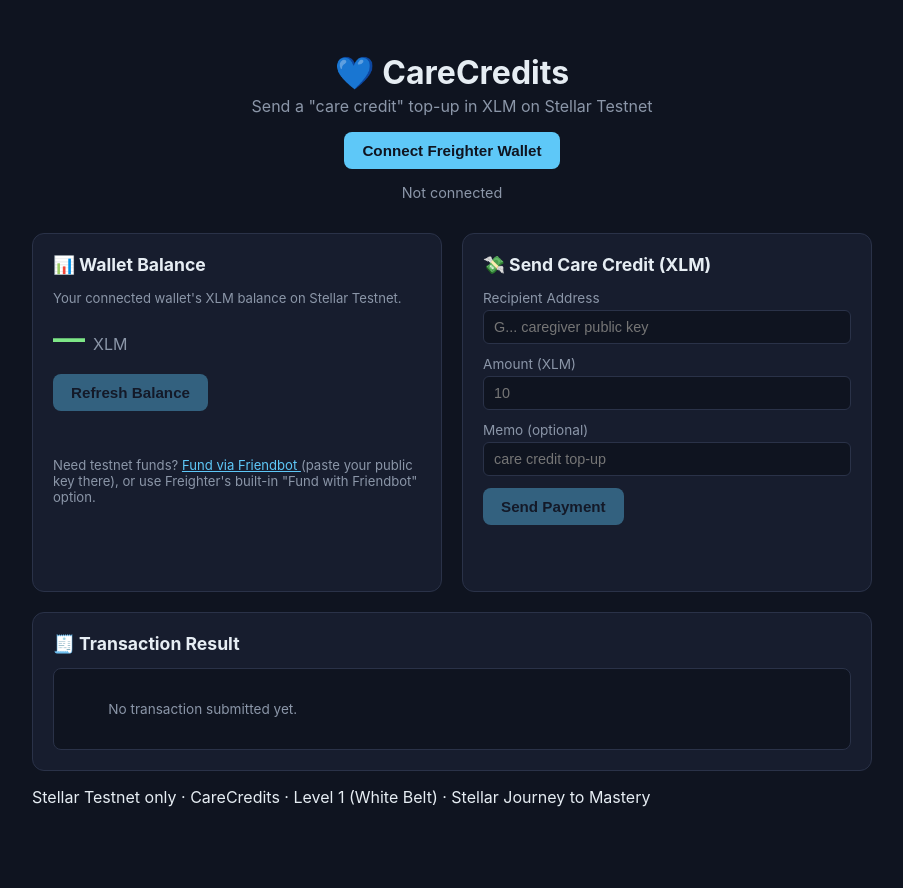
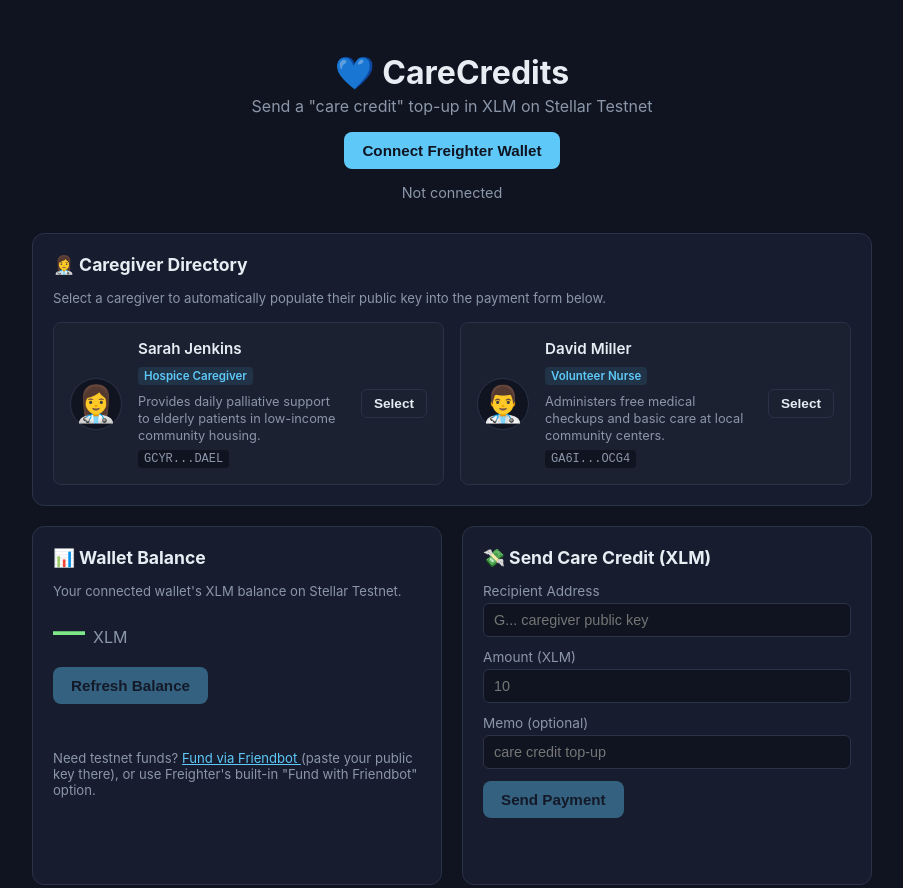
Before and after one commit to rohitsingh-01/CareCredits, a plain HTML site: page Level 1/index.html in a window 1280 px wide. Shown: the top 888 px of the page, without its empty margins (188-1091 px from the left). Drawn offline with Linux system fonts and the light colour scheme.

Commit message:
feat: add Caregiver Directory registry with auto-fill select feature

```diff
--- a/Level 1/app.js
+++ b/Level 1/app.js
@@ -232,6 +232,28 @@
 $("refreshBalanceBtn").addEventListener("click", refreshBalance);
 $("sendBtn").addEventListener("click", sendPayment);
 
+// Auto-fill recipient address from directory
+document.querySelectorAll(".select-btn").forEach((btn) => {
+  btn.addEventListener("click", (e) => {
+    const address = e.target.getAttribute("data-address");
+    $("destinationInput").value = address;
+
+    // Smooth button feedback micro-animation
+    const originalText = e.target.textContent;
+    e.target.textContent = "Selected!";
+    e.target.style.background = "var(--accent-2)";
+    e.target.style.borderColor = "var(--accent-2)";
+    e.target.style.color = "#0f1420";
+
+    setTimeout(() => {
+      e.target.textContent = originalText;
+      e.target.style.background = "";
+      e.target.style.borderColor = "";
+      e.target.style.color = "";
+    }, 1000);
+  });
+});
+
 // Pre-fill inputs in test mode for automated E2E verification
 if (isTestMode) {
   $("destinationInput").value = "GCYRYFQXKWKPI74B23SKUZXQOKIY6CZUUS7AWDGX6MRPNKGVSEKTDAEL";
--- a/Level 1/index.html
+++ b/Level 1/index.html
@@ -20,6 +20,35 @@
     </header>
 
     <main class="grid">
+      <!-- Caregiver Registry Card -->
+      <section class="card wide">
+        <h2>👩‍⚕️ Caregiver Directory</h2>
+        <p class="hint">Select a caregiver to automatically populate their public key into the payment form below.</p>
+        <div class="caregiver-grid">
+          <div class="caregiver-card">
+            <div class="caregiver-avatar">👩‍⚕️</div>
+            <div class="caregiver-info">
+              <h3>Sarah Jenkins</h3>
+              <span class="badge">Hospice Caregiver</span>
+              <p>Provides daily palliative support to elderly patients in low-income community housing.</p>
+              <code class="address-preview">GCYR...DAEL</code>
+            </div>
+            <button class="select-btn" data-address="GCYRYFQXKWKPI74B23SKUZXQOKIY6CZUUS7AWDGX6MRPNKGVSEKTDAEL">Select</button>
+          </div>
+
+          <div class="caregiver-card">
+            <div class="caregiver-avatar">👨‍⚕️</div>
+            <div class="caregiver-info">
+              <h3>David Miller</h3>
+              <span class="badge">Volunteer Nurse</span>
+              <p>Administers free medical checkups and basic care at local community centers.</p>
+              <code class="address-preview">GA6I...OCG4</code>
+            </div>
+            <button class="select-btn" data-address="GA6I3NHCV6MZWTUVZYACWYFAQXQXV24IE5XTTOMPWAVNHR4MZN5ROCG4">Select</button>
+          </div>
+        </div>
+      </section>
+
       <!-- Balance Card -->
       <section class="card">
         <h2>📊 Wallet Balance</h2>
--- a/Level 1/style.css
+++ b/Level 1/style.css
@@ -156,3 +156,103 @@
 @media (max-width: 700px) {
   .grid { grid-template-columns: 1fr; }
 }
+
+/* ---------- Caregiver Directory ---------- */
+.caregiver-grid {
+  display: grid;
+  grid-template-columns: 1fr 1fr;
+  gap: 16px;
+  margin-top: 16px;
+}
+
+.caregiver-card {
+  display: flex;
+  align-items: center;
+  gap: 16px;
+  background: rgba(255, 255, 255, 0.015);
+  border: 1px solid var(--border);
+  border-radius: 8px;
+  padding: 16px;
+  transition: transform 0.2s, border-color 0.2s;
+}
+
+.caregiver-card:hover {
+  transform: translateY(-2px);
+  border-color: var(--accent);
+  background: rgba(255, 255, 255, 0.03);
+}
+
+.caregiver-avatar {
+  font-size: 2.2rem;
+  background: #0f1420;
+  width: 52px;
+  height: 52px;
+  border-radius: 50%;
+  display: flex;
+  align-items: center;
+  justify-content: center;
+  border: 1px solid var(--border);
+  flex-shrink: 0;
+}
+
+.caregiver-info {
+  flex: 1;
+}
+
+.caregiver-info h3 {
+  margin: 0 0 6px;
+  font-size: 0.95rem;
+  font-weight: 600;
+}
+
+.caregiver-info p {
+  margin: 8px 0 0;
+  font-size: 0.8rem;
+  color: var(--muted);
+  line-height: 1.35;
+}
+
+.badge {
+  background: rgba(94, 200, 248, 0.1);
+  color: var(--accent);
+  font-size: 0.72rem;
+  font-weight: 600;
+  padding: 2px 6px;
+  border-radius: 4px;
+  display: inline-block;
+}
+
+.address-preview {
+  display: block;
+  margin-top: 6px;
+  font-size: 0.75rem;
+  color: var(--muted);
+  background: #0f1420;
+  padding: 2px 6px;
+  border-radius: 4px;
+  width: fit-content;
+  font-family: monospace;
+}
+
+.select-btn {
+  background: transparent;
+  border: 1px solid var(--border);
+  color: var(--text);
+  padding: 6px 12px;
+  font-size: 0.85rem;
+  border-radius: 6px;
+  transition: all 0.2s;
+  flex-shrink: 0;
+}
+
+.select-btn:hover {
+  background: var(--accent);
+  color: #0f1420;
+  border-color: var(--accent);
+}
+
+@media (max-width: 600px) {
+  .caregiver-grid {
+    grid-template-columns: 1fr;
+  }
+}
```
